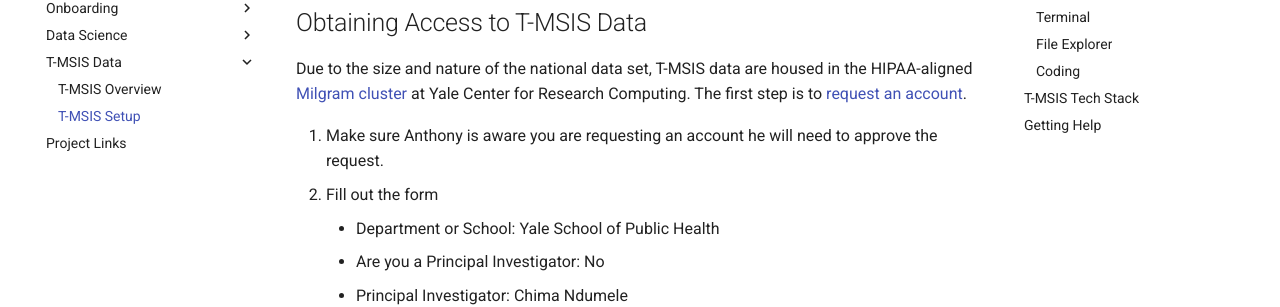
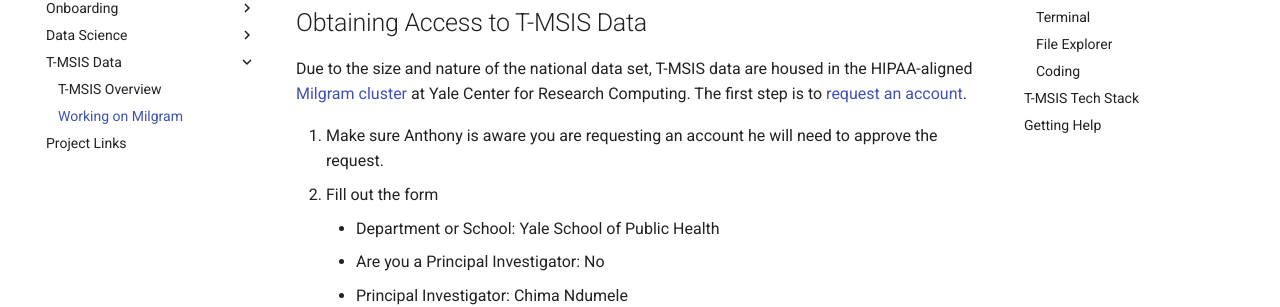
Before and after one commit to Yale-Medicaid/Documentation, an MkDocs documentation site: the page built from docs/tmsis/tmsis_getting_started.md, in a window 1280 px wide. Shown: the part 175-482 px from the top of the page. Built offline with MkDocs 1.6.1 and Material for MkDocs 9.7.7, drawn with Linux system fonts in a browser that asks for light colours.

Commit message:
rename page

```diff
--- a/mkdocs.yml
+++ b/mkdocs.yml
@@ -33,7 +33,7 @@
     - State Medicaid Data: data_science/state_medicaid_data.md
   - T-MSIS Data:
     - T-MSIS Overview: tmsis/tmsis_medicaid_data.md
-    - T-MSIS Setup: tmsis/tmsis_getting_started.md
+    - Working on Milgram: tmsis/tmsis_getting_started.md
   - Project Links: project_links.md
 
 
```
